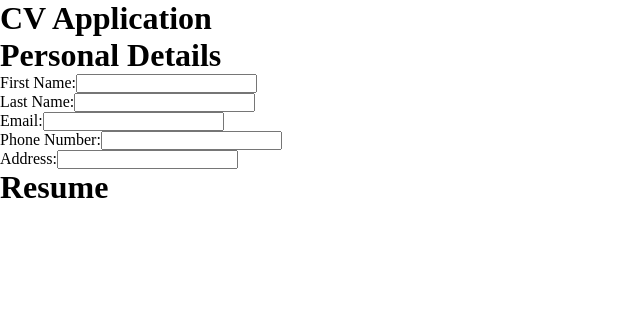
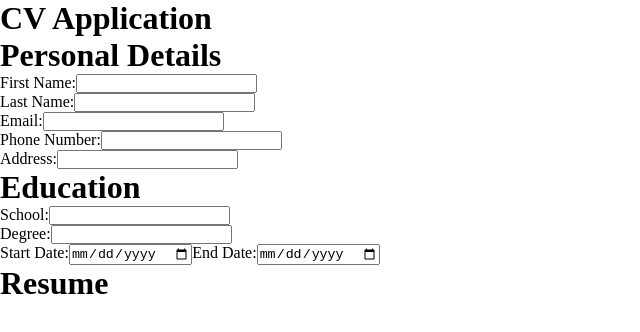
Before and after one commit to KimMillena/cv-application, a React (Vite) app: page / in a window 1280 px wide. Shown: the top 332 px of the page, without its empty margins (0-640 px from the left). Built offline with nearby package versions, Linux system fonts and the light colour scheme.

Commit message:
Add education section and form

```diff
--- a/src/App.jsx
+++ b/src/App.jsx
@@ -1,5 +1,6 @@
 import { useState } from 'react';
 import PersonalDetailsSection from './components/personal-details/PersonalDetailsSection';
+import EducationSection from './components/education/EducationSection';
 import ResumeSection from './components/resume-section/ResumeSection';
 import './styles/App.css';
 
@@ -12,6 +13,13 @@ function App() {
     address: '',
   });
 
+  const [educationDetails, setEducationDetails] = useState({
+    school: '',
+    degree: '',
+    startDate: '',
+    endDate: '',
+  })
+
   const handlePersonalDetailsChange = (e) => {
     const inputName = e.target.name;
     const inputValue = e.target.value;
@@ -22,6 +30,16 @@ function App() {
     })
   };
 
+  const handleEducationDetailsChange = (e) => {
+    const inputName = e.target.name;
+    const inputValue = e.target.value;
+
+    setEducationDetails({
+      ...educationDetails,
+      [inputName]: inputValue,
+    })
+  }
+
   return (
     <>
       <h1>CV Application</h1>
@@ -29,8 +47,13 @@ function App() {
         personalDetails={personalDetails}
         onChange={handlePersonalDetailsChange}
       />
+      <EducationSection
+        educationDetails={educationDetails}
+        onChange={handleEducationDetailsChange}
+      />
       <ResumeSection
         personalDetails={personalDetails}
+        educationDetails={educationDetails}
       />
     </>
   )
--- /dev/null
+++ b/src/components/education/EducationForm.jsx
@@ -0,0 +1,47 @@
+function EducationForm({ educationDetails, onChange }) {
+    return (
+        <form className="education-form">
+            <div>
+                <label htmlFor="school">School:</label>
+                <input
+                    type="text"
+                    id="school"
+                    name="school"
+                    value={educationDetails.school}
+                    onChange={onChange}
+                />
+            </div>
+            <div>
+                <label htmlFor="degree">Degree:</label>
+                <input
+                    type="text"
+                    id="degree"
+                    name="degree"
+                    value={educationDetails.degree}
+                    onChange={onChange}
+                />
+            </div>
+            <div>
+                <label htmlFor="start-date">Start Date:</label>
+                <input
+                    type="date"
+                    id="start-date"
+                    name="startDate"
+                    value={educationDetails.startDate}
+                    onChange={onChange}
+                />
+
+                <label htmlFor="end-date">End Date:</label>
+                <input
+                    type="date"
+                    id="end-date"
+                    name="endDate"
+                    value={educationDetails.endDate}
+                    onChange={onChange}
+                />
+            </div>
+        </form>
+    );
+}
+
+export default EducationForm;
--- /dev/null
+++ b/src/components/education/EducationSection.jsx
@@ -0,0 +1,15 @@
+import EducationForm from './EducationForm';
+
+function EducationSection({ educationDetails, onChange }) {
+    return (
+        <div className="education-section">
+            <h1>Education</h1>
+            <EducationForm
+                educationDetails={educationDetails}
+                onChange={onChange}
+            />
+        </div>
+    );
+}
+
+export default EducationSection;
--- a/src/components/resume-section/ResumeSection.jsx
+++ b/src/components/resume-section/ResumeSection.jsx
@@ -1,4 +1,4 @@
-function ResumeSection({ personalDetails }) {
+function ResumeSection({ personalDetails, educationDetails }) {
     return (
         <>
             <h1>Resume</h1>
@@ -7,6 +7,11 @@ function ResumeSection({ personalDetails }) {
             <p>{personalDetails.email}</p>
             <p>{personalDetails.phoneNumber}</p>
             <p>{personalDetails.address}</p>
+
+            <p>{educationDetails.school}</p>
+            <p>{educationDetails.degree}</p>
+            <p>{educationDetails.startDate}</p>
+            <p>{educationDetails.endDate}</p>
         </>
     );
 }
```
